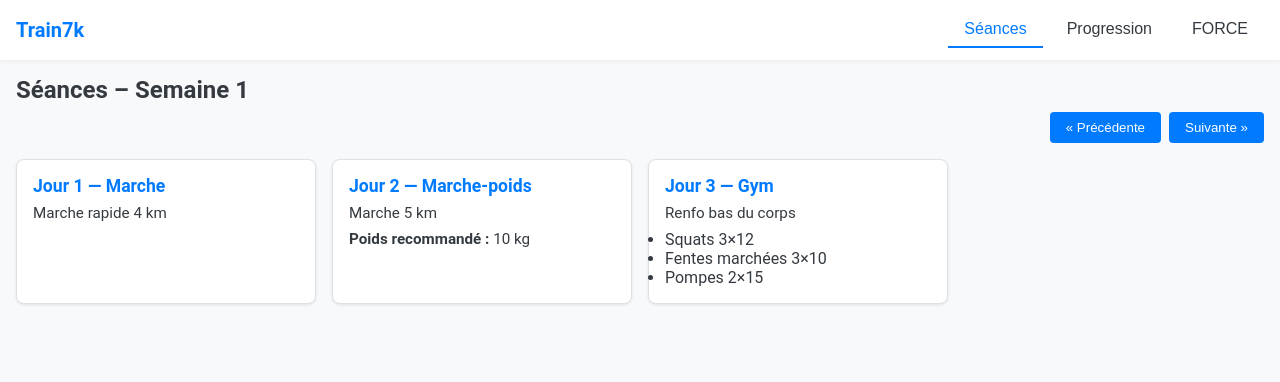
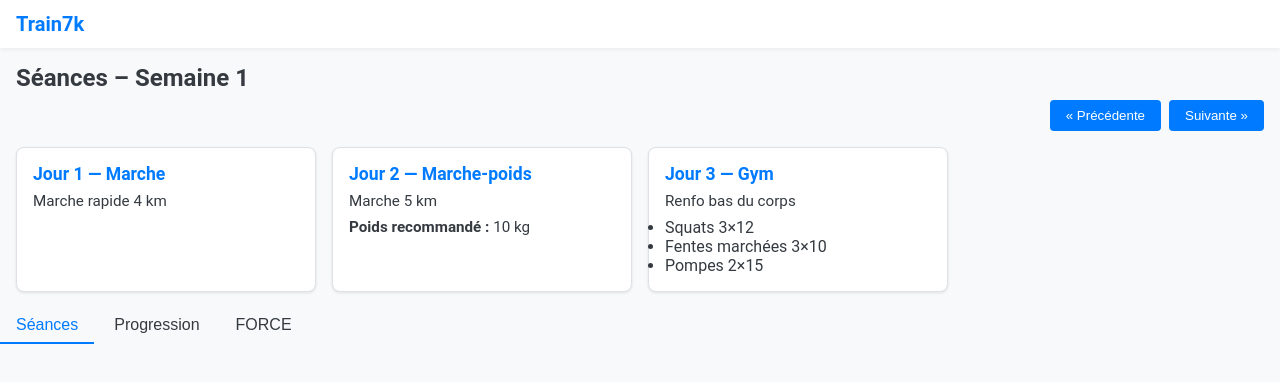
Before and after one commit to tintintessier/workout-app, a plain HTML site: page index.html in a window 1280 px wide. Drawn offline with nearby package versions, Linux system fonts and the light colour scheme.

Commit message:
Update index.html

```diff
--- a/index.html
+++ b/index.html
@@ -12,11 +12,6 @@
 <body>
   <header class="header">
     <div class="logo">Train7k</div>
-    <nav class="top-nav">
-      <button id="btn-seances" class="nav-btn active">Séances</button>
-      <button id="btn-graph" class="nav-btn">Progression</button>
-      <button id="btn-force" class="nav-btn">FORCE</button>
-    </nav>
   </header>
   <main class="main">
     <section id="seances" class="tab active">
@@ -38,5 +33,12 @@
       <div id="force-cards" class="cards-grid"></div>
     </section>
   </main>
+  <footer class="footer">
+    <nav class="bottom-nav">
+      <button id="btn-seances" class="nav-btn active">Séances</button>
+      <button id="btn-graph" class="nav-btn">Progression</button>
+      <button id="btn-force" class="nav-btn">FORCE</button>
+    </nav>
+  </footer>
 </body>
 </html>
```
